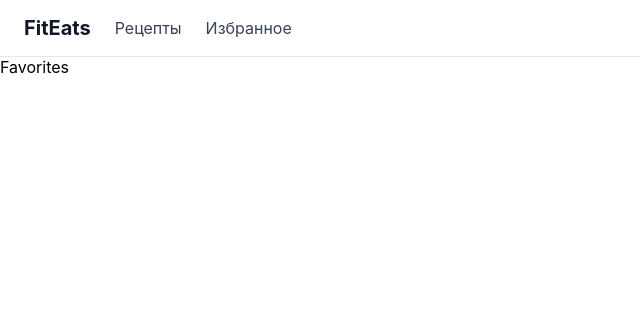
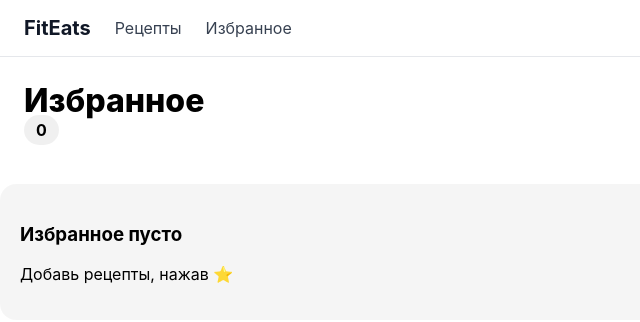
Before and after one commit to Ruskapo/fiteats, a React (Create React App) app: page /favorites in a window 1280 px wide. Shown: the top 322 px of the page, without its empty margins (0-640 px from the left). Built offline with nearby package versions, Linux system fonts and the light colour scheme.

Commit message:
favorites page with context and ui

```diff
--- a/src/pages/Favorites/Favorites.jsx
+++ b/src/pages/Favorites/Favorites.jsx
@@ -1,10 +1,52 @@
-import React from 'react'
+import { useContext } from "react";
+import Card from "../../components/Card/Card";
+import { AppContext } from "../../context/AppContext";
+import recipes from "../../data/recipes";
+import styles from "./Favorites.module.scss";
 
 const Favorites = () => {
+  const { favorites, toggleFavorite } = useContext(AppContext);
+
+  // Это ключевая логика всего избранного
+  // recipes-весь массив,filter-пробегается по каждому рецепту,favorites.includes(recipe.id)-оставляет только те чей id есть в избранном
+  const favoriteRecipes = recipes.filter((recipe) =>
+    favorites.includes(recipe.id)
+  );
+
   return (
-    <div>Favorites</div>
-  )
-}
+    <>
+      <div className={styles.page}>
+        <div className={styles.title}>Избранное</div>
+        <span className={styles.count}>{favoriteRecipes.length}</span>
+      </div>
 
+      {favoriteRecipes.length === 0 && (
+        <div className={styles.empty}>
+          <h3 className={styles.emtyTitle}>Избранное пусто</h3>
+          <p className={styles.emtyText}>Добавь рецепты, нажав ⭐ </p>
+        </div>
+      )}
+
+      {favoriteRecipes.length > 0 && (
+        <div className={styles.grid}>
+          {favoriteRecipes.map((recipe) => (
+            <Card
+              key={recipe.id}
+              id={recipe.id}
+              title={recipe.title}
+              calories={recipe.calories}
+              protein={recipe.protein}
+              fat={recipe.fat}
+              time={recipe.time}
+              carbs={recipe.carbs}
+              isFavorite={favorites.includes(recipe.id)}
+              onToggleFavorite={toggleFavorite}
+            />
+          ))}
+        </div>
+      )}
+    </>
+  );
+};
 
 export default Favorites;
--- a/src/pages/Favorites/Favorites.module.scss
+++ b/src/pages/Favorites/Favorites.module.scss
@@ -0,0 +1,53 @@
+.page {
+  padding: 24px;
+}
+
+.top {
+  display: flex;
+  align-items: center;
+  justify-content: space-between;
+  margin-bottom: 16px;
+}
+
+.title {
+  margin: 0;
+  font-size: 32px;
+  font-weight: 800;
+}
+
+.count {
+  padding: 5px 12px;
+  border-radius: 999px;
+  background: rgba(0, 0, 0, 0.06);
+  font-weight: 700;
+}
+
+.grid {
+  display: grid;
+  grid-template-columns: repeat(2, minmax(0, 1fr));
+  gap: 16px;
+}
+
+@media (max-width: 900px) {
+  .grid {
+    grid-template-columns: 1fr;
+  }
+}
+
+.empty {
+  margin-top: 20px;
+  padding: 20px;
+  border-radius: 16px;
+  background: rgba(0, 0, 0, 0.04);
+}
+
+.emptyTitle {
+  margin: 0 0 6px;
+  font-size: 20px;
+  font-weight: 700;
+}
+
+.emptyText {
+  margin: 0;
+  opacity: 0.7;
+}
```
